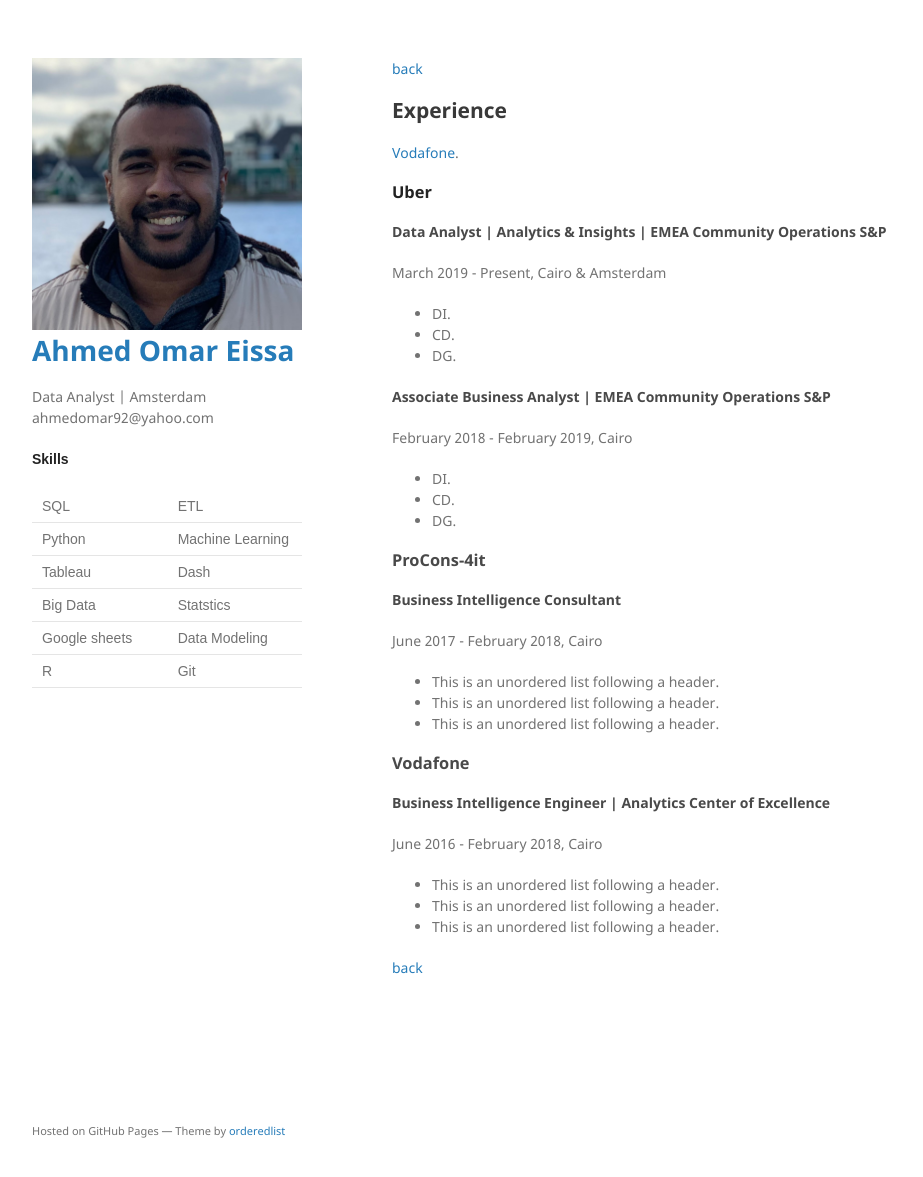
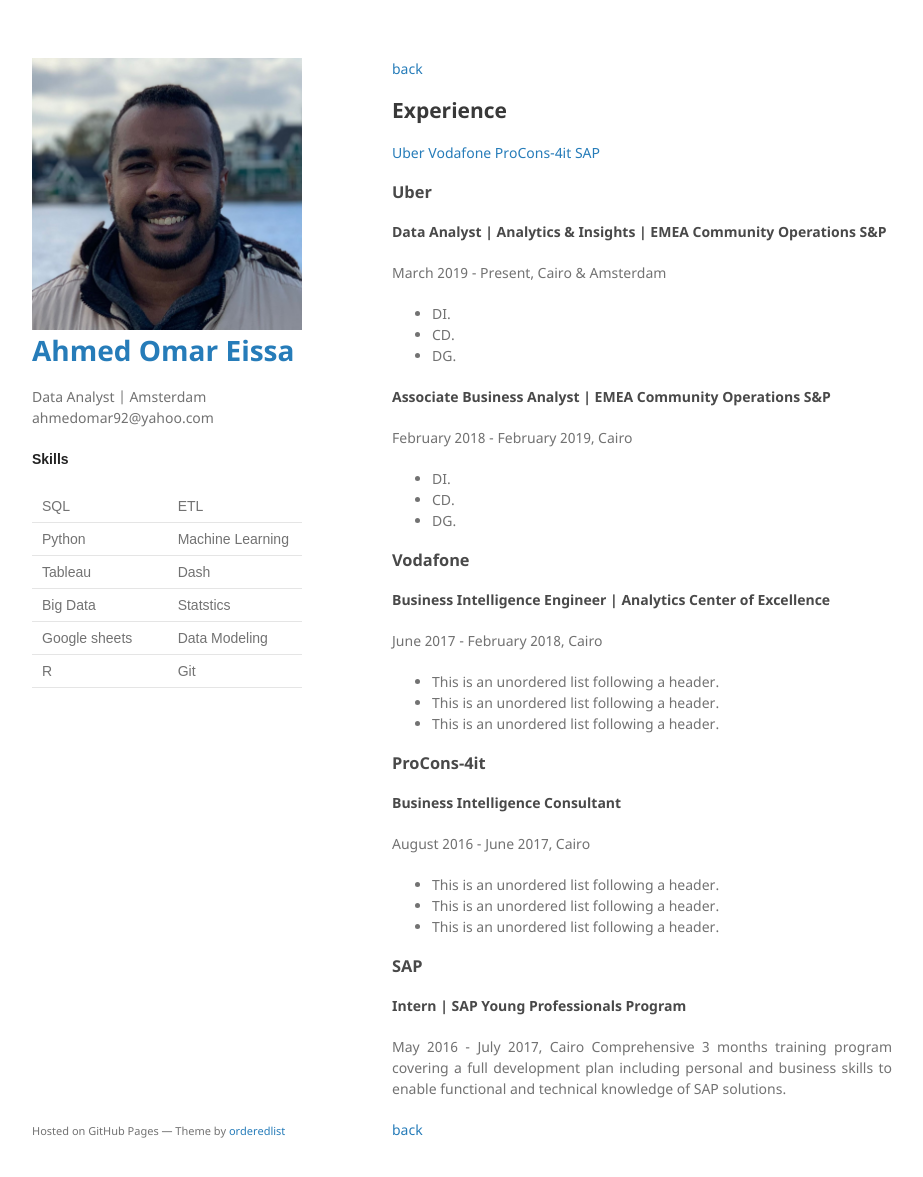
Before and after one commit to AhmedOmarEissa/AhmedOmarEissa.github.io, a Jekyll site: the page built from experience.md, in a window 1280 px wide and 1210 px high. Shown: the top 1177 px of the window, without its empty margins (178-1101 px from the left). Built offline with Jekyll 4.4.1, drawn with Linux system fonts in a browser that asks for light colours.

Commit message:
Update experience.md

```diff
--- a/experience.md
+++ b/experience.md
@@ -3,9 +3,13 @@
 ---
 [back](./)
 ## Experience
-[Vodafone](#vodafone).
+[Uber](#vodafone)
+[Vodafone](#vodafone)
+[ProCons-4it](#ProCons-4it)
+[SAP](#SAP)
 
-### **Uber**
+
+### <a name="uber"></a> Uber
 #### Data Analyst | Analytics & Insights | EMEA Community Operations S&P
 March 2019 - Present, Cairo & Amsterdam
 *   DI.
@@ -18,20 +22,24 @@
 *   CD.
 *   DG.
 
-
-### ProCons-4it
-#### Business Intelligence Consultant
+### <a name="vodafone"></a> Vodafone
+#### Business Intelligence Engineer | Analytics Center of Excellence
 June 2017 - February 2018,  Cairo
 *   This is an unordered list following a header.
 *   This is an unordered list following a header.
 *   This is an unordered list following a header.
 
-### <a name="vodafone"></a> Vodafone
-#### Business Intelligence Engineer | Analytics Center of Excellence
-June 2016 - February 2018,  Cairo
+### <a name="ProCons-4it"></a>  ProCons-4it
+#### Business Intelligence Consultant
+August 2016 - June 2017,  Cairo
 *   This is an unordered list following a header.
 *   This is an unordered list following a header.
 *   This is an unordered list following a header.
 
+### <a name="SAP"></a> SAP
+#### Intern | SAP Young Professionals Program
+May 2016 - July 2017,  Cairo
+  Comprehensive 3 months training program covering a full development plan including personal and business skills to enable functional and technical knowledge of SAP solutions.
+
 
 [back](./)
```
